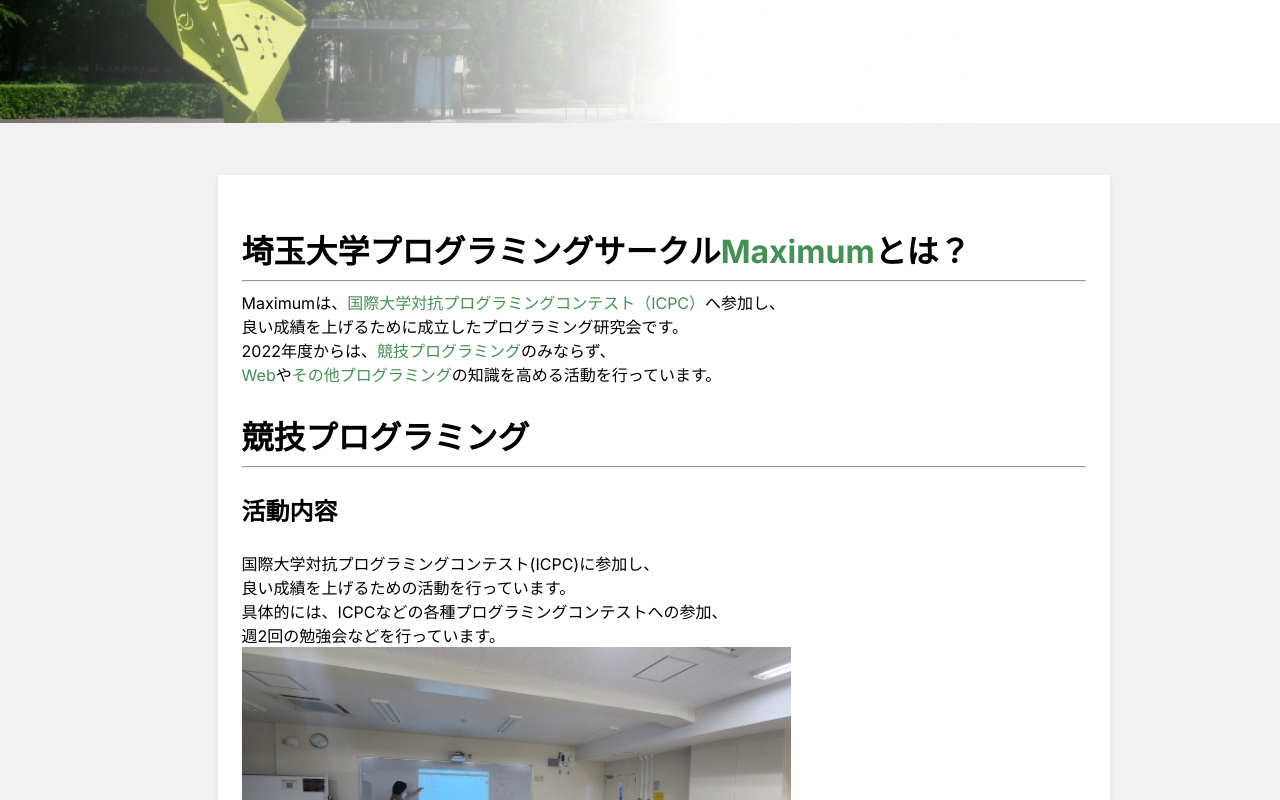
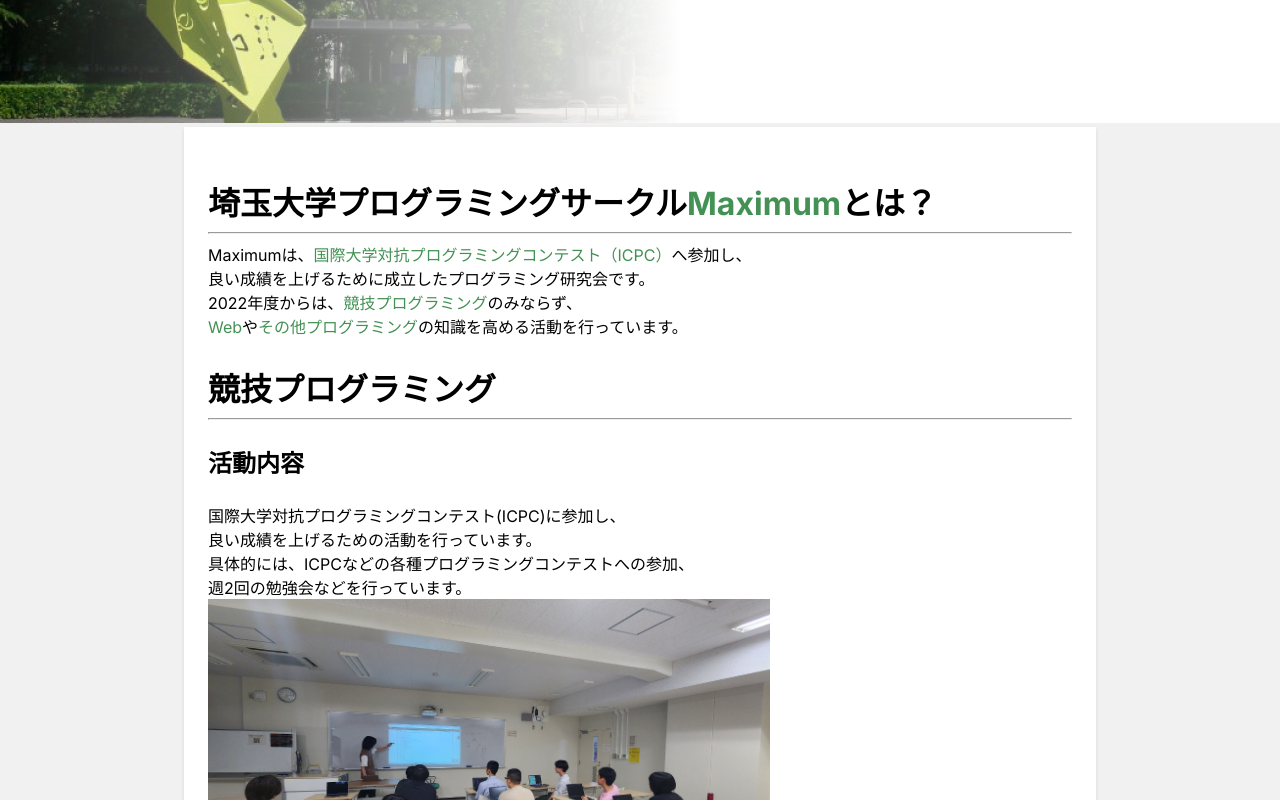
Before and after one commit to saitamau-maximum/public-website, a Next.js app: page /about in a window 1280 px wide. Shown: the part 400-1200 px from the top of the page. Built offline with nearby package versions, Linux system fonts and the light colour scheme.

Commit message:
boxのwidthの修正

```diff
--- a/src/app/about/styles.module.css
+++ b/src/app/about/styles.module.css
@@ -4,11 +4,12 @@
 }
 .box{
     background-color: #fff;
-    width: 66%;
+    width: 54rem;
+    max-width: 100%;
     box-shadow: 0 2px 4px rgba(0,0,0,0.1);
-    margin-top: 48px;
     margin-bottom: 48px;
-    margin-left: 17%;
+    margin-left: auto;
+    margin-right: auto;
     padding: 24px;
 }
 .title{
```
